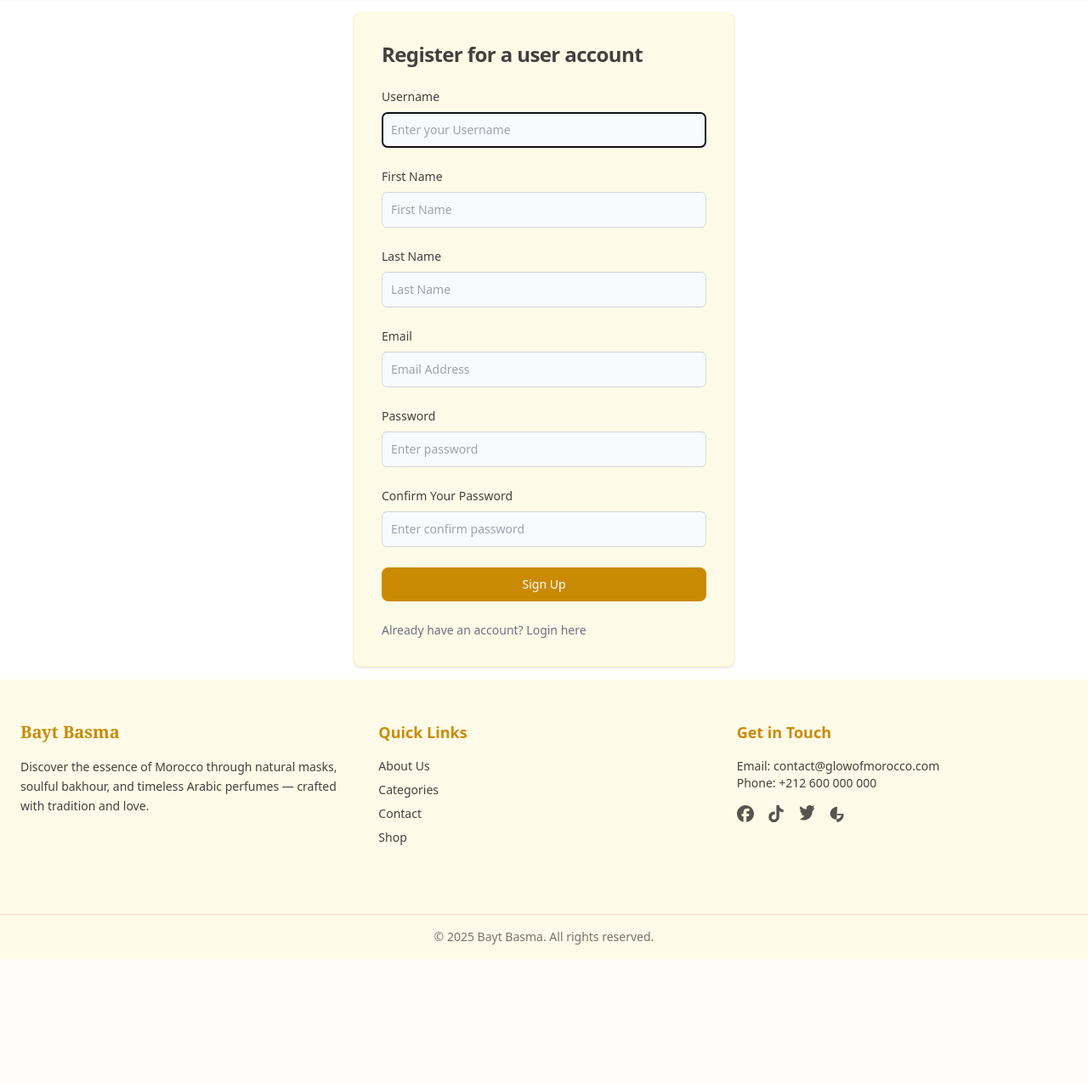
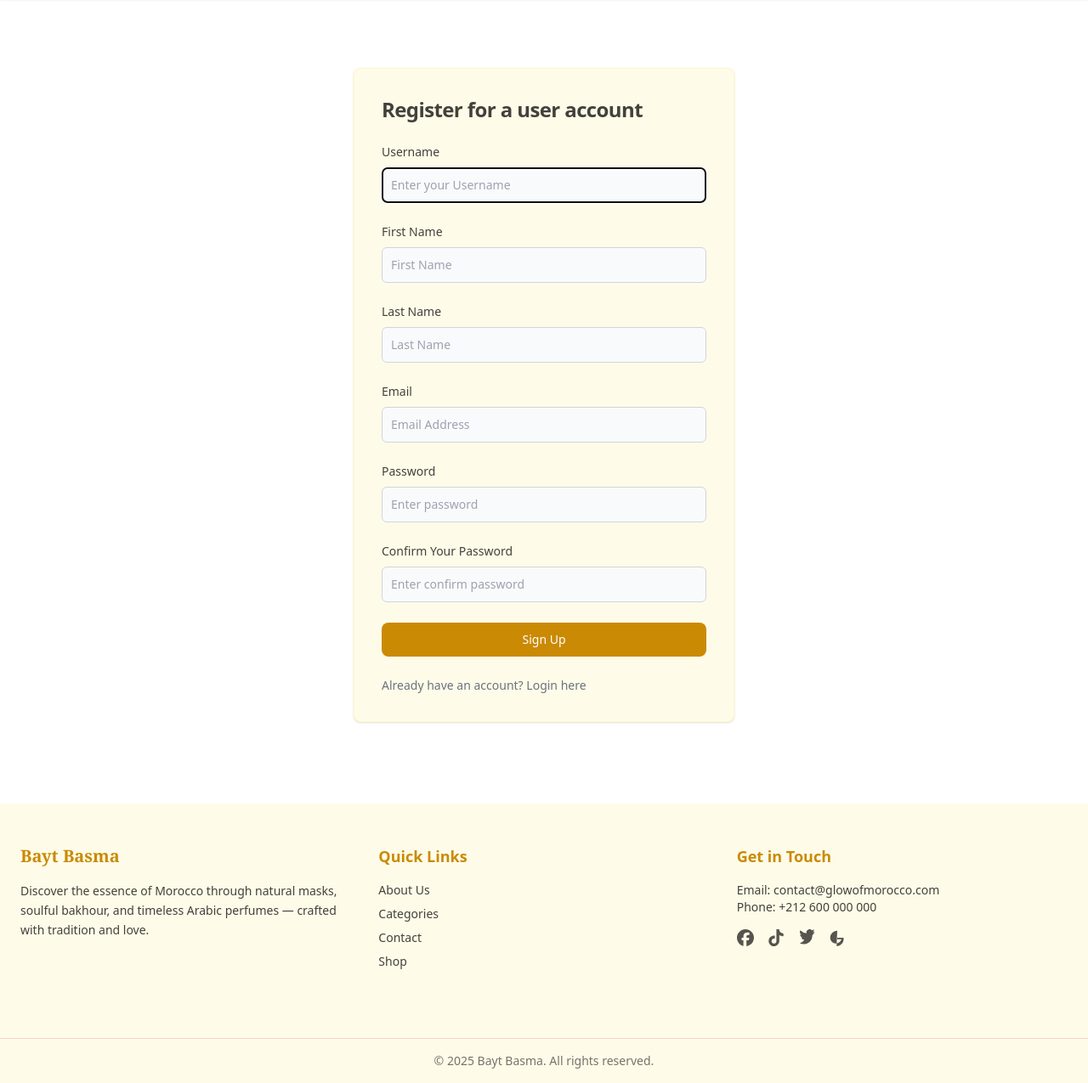
Before and after one commit to YassmineElhamim/ecommerce_website_with_django, a Django app: page /register/ in a window 1280 px wide. Shown: the part 64-1339 px from the top of the page at 85% size. Before the commit the page ends 1193 px from the top, so only its background shows below. Run offline with Django 5.2, Linux system fonts and the light colour scheme; some libraries are stand-ins or nearby versions.

Commit message:
fixing register page style

```diff
--- a/ecommerce/store/templates/register.html
+++ b/ecommerce/store/templates/register.html
@@ -2,9 +2,9 @@
 {% block title %}Login{% endblock %}
 
 {% block content %}
-    <section class="bg-white">
-    <div class="flex flex-col items-center justify-center px-6 py-8 mx-auto md:h-screen lg:py-0">
-        <div class="w-full bg-yellow-50 opacity-100 rounded-lg border border-yellow-100 shadow  md:mt-0 sm:max-w-md xl:p-0 ">
+    <section class="bg-white pt-20 pb-24">
+    <div class="flex flex-col items-center justify-center px-6 py-8 mx-auto lg:py-0">
+        <div class="w-full  bg-yellow-50 opacity-100 rounded-lg border border-yellow-100 shadow md:mt-0 sm:max-w-md xl:p-0 ">
             <div class="p-6 space-y-4 md:space-y-6 sm:p-8">
                 <h1 class="text-xl font-bold leading-tight tracking-tight text-stone-700 md:text-2xl ">
                     Register for a user account
```
